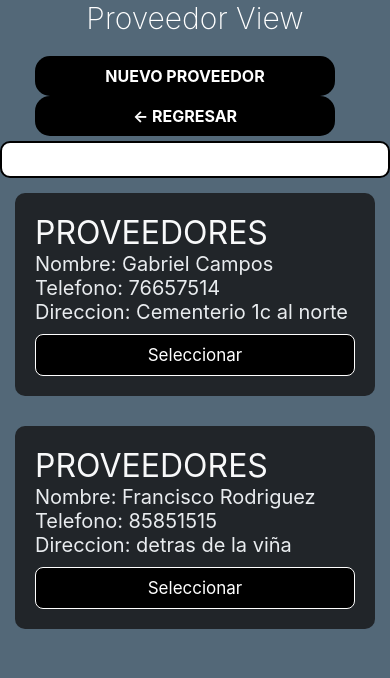
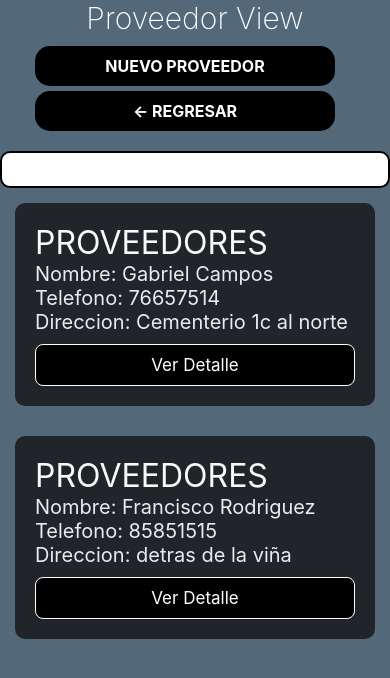
Before and after one commit to FranciscoRodriguez44/Repositorio-Nuevo, a React Native app: screen /ProveedorView in a window 390 px wide. Shown: the top 678 px of the page. Built offline with nearby package versions, Linux system fonts and the light colour scheme.

Commit message:
Cambios diseno y mejoras

```diff
--- a/button/button.js
+++ b/button/button.js
@@ -18,9 +18,11 @@ const styles =StyleSheet.create({
         paddingVertical: 10,
         borderRadius: 15,
         backgroundColor: "black",
-        top:20,
+        top:10,
         left:35,
         width:300,
+        marginBottom: 5
+
     },
     buttonText: {
         color: "white",
--- a/components/utility/CardCompra.js
+++ b/components/utility/CardCompra.js
@@ -29,9 +29,8 @@ export { CardCompra };
 const styles = StyleSheet.create({
 	CardStyle: {
 		backgroundColor: "#212529",
-		// height: "20%",
 		padding: 20,
-		margin: 15,
+		margin: 10,
 		borderRadius: 10
 	},
 	Title: {
--- a/components/utility/CardDetalleCompraView.js
+++ b/components/utility/CardDetalleCompraView.js
@@ -31,22 +31,22 @@ class CardDetalleCompraView extends React.Component {
     return (<View style={styles.CardStyles}>
       {
         this.state.Dataset.map(m =>
-                <Text key = {m.idarticulo} style = {styles.Atribute}>Nombre de Articulos: {m.nombrearticulo}</Text> )
+          <Text key={m.idarticulo} style={styles.Atribute}>Nombre de Articulos: {m.nombrearticulo}</Text>)
       }
-            <Text style= {styles.Atribute}>Cantidad: {this.props.data.cantidadcompra}</Text>
-            <Text style= {styles.Atribute}>Precio: {this.props.data.preciocompra}</Text>
-            <Text style= {styles.Atribute}>Descuento: {this.props.data.descuentocompra}</Text>
+      <Text style={styles.Atribute}>Cantidad: {this.props.data.cantidadcompra}</Text>
+      <Text style={styles.Atribute}>Precio: {this.props.data.preciocompra}</Text>
+      <Text style={styles.Atribute}>Descuento: {this.props.data.descuentocompra}</Text>
 
-          <View style = {styles.box_row}>
+      <View style={styles.box_row}>
         <TouchableOpacity onPress={() => {
 
-                }} style = {styles.btneditar} >
-            <Text style = {styles.ButtonText}>Editar Compra</Text>
+        }} style={styles.btneditar} >
+          <Text style={styles.ButtonText}>Editar Compra</Text>
         </TouchableOpacity>
         <TouchableOpacity onPress={() => {
           this.EliminarDetalleCompra(this.props.data);
-              }} style = {styles.btneliminar} >
-          <Text style = {styles.ButtonText}>Eliminar Compra</Text>
+        }} style={styles.btneliminar} >
+          <Text style={styles.ButtonText}>Eliminar Compra</Text>
         </TouchableOpacity>
       </View>
     </View>)
@@ -56,7 +56,7 @@ class CardDetalleCompraView extends React.Component {
 export { CardDetalleCompraView }
 
 const styles = StyleSheet.create({
-    CardStyles:{
+  CardStyles: {
     justifyContent: "center",
     borderWidth: 1,
     margin: 8,
@@ -84,7 +84,7 @@ const styles = StyleSheet.create({
     marginTop: 4,
     paddingTop: 4,
     paddingBottom: 10,
-        backgroundColor: '#ABFFB6',
+    backgroundColor: '#2F6155',
     borderRadius: 8,
     borderWidth: 1,
     borderColor: 'white'
@@ -100,10 +100,9 @@ const styles = StyleSheet.create({
     borderColor: 'white'
   },
   ButtonText: {
-      color: 'black',
+    color: 'white',
     textAlign: 'center',
-      fontSize: 17,
-
+    fontSize: 17
   },
   box_row: {
     display: 'flex',
--- a/components/utility/CardProveedores.js
+++ b/components/utility/CardProveedores.js
@@ -1,4 +1,4 @@
-import { StyleSheet, Text, View,Button } from "react-native";
+import { StyleSheet, Text, View, Button } from "react-native";
 import { TouchableOpacity } from "react-native-web";
 
 
@@ -12,18 +12,23 @@ const CardProveedores = (props) => {
 			<Text style={styles.Atribute}>Telefono: {props.data.telefonoproveedor} </Text>
 			<Text style={styles.Atribute}>Direccion: {props.data.direccionproveedor} </Text>
 
-			<TouchableOpacity onPress={() => {
-            props.SeleccionProveedor(props.data.idproveedor, props.data.nombreproveedor);
+			<TouchableOpacity
+				title="Add"
+				color="#168aad"
+				onPress={() => {
+					props.selecct ? props.SeleccionProveedor(props.data.idproveedor, props.data.nombreproveedor) : false
 				}}
 
-            style = {styles.Button} >
-            <Text style = {styles.ButtonText}>Seleccionar</Text>
+				style={styles.Button} >
+				{
+					props.selecct ? <Text style={styles.ButtonText}>ADD</Text> : <Text style={styles.ButtonText}>Ver Detalle</Text>
+				}
 			</TouchableOpacity>
 		</View>
 	);
 };
 
-export {CardProveedores };
+export { CardProveedores };
 
 const styles = StyleSheet.create({
 	CardStyle: {
@@ -41,7 +46,7 @@ const styles = StyleSheet.create({
 	Atribute: {
 		color: "#e9ecef",
 		fontSize: 20,
-	},    Button: {
+	}, Button: {
 		marginTop: 10,
 		paddingTop: 10,
 		paddingBottom: 10,
--- a/components/view/ArticulosView.js
+++ b/components/view/ArticulosView.js
@@ -53,6 +53,7 @@ class ArticulosView extends React.Component {
 						CargarArticulos:this. CargarArticulos
 					})} />
 
+
 				<TextInput
 					style={styles.InputStyle}
 					placeholder="Buscar"
--- a/components/view/DetalleCompraView.js
+++ b/components/view/DetalleCompraView.js
@@ -27,8 +27,8 @@ class DetalleCompraView extends React.Component {
 				{
 					this.state.Dataset.map(detalle => {
 						return (
-						<ScrollView style={styles.Container1}>
-						<CardDetalleCompra key={detalle.iddetallecompra}
+						<ScrollView style={styles.Container1} key={detalle.iddetallecompra}>
+						<CardDetalleCompra
 							data={detalle} />
 						</ScrollView>)
 					})
--- a/components/view/FrmCompra.js
+++ b/components/view/FrmCompra.js
@@ -1,6 +1,6 @@
 import React from 'react';
 
-import { StyleSheet, Text, Button, View, TouchableOpacity,Image, TextInput, ScrollView } from 'react-native';
+import { StyleSheet, Text, Button, View, TouchableOpacity, Image, TextInput, ScrollView } from 'react-native';
 
 import Flatbutton, { } from "../../button/button";
 
@@ -27,60 +27,12 @@ class FrmCompra extends React.Component {
 
     }
 
-    // GuardarDetalleCompra = async (Detalle = (new TblDetalleCompra), key) => {
-
-    //     if (this.state.detallecompra.length > 0) {
-
-    //         const detallecompras = this.state.detallecompra.map(p => {
-    //             if (p.idarticulo === key) {
-    //                 this.keys = p.idarticulo;
 
 
-    //                 return p;
-    //             }
-    //             return p;
-    //         });
-
-    //         console.log(this.keys + " == " + key);
-
-    //         if (this.keys == key) {
-
-
-    //             this.setState({
-    //                 detallecompra: detallecompras,
-    //                 Total: this.OpA,
-    //                 IVA: this.OpB
-    //             });
-
-    //         } else {
-
-    //             this.state.detallecompra.push(Detalle);
-
-    //             this.setState({
-    //                 detallecompra: this.state.detallecompra,
-
-    //             });
-
-    //         }
-
-    //     } else {
-
-    //         this.state.detallecompra.push(Detalle);
-
-    //         this.setState({
-    //             detallecompra: this.state.detallecompra,
-
-    //         });
-    //     }
-
-
-    //     this.props.navigation.navigate("FrmCompra");
-    // }
-
-    GuardarDetalleCompra =async(Detalle=(new TblDetalleCompra()))=>{
+    GuardarDetalleCompra = async (Detalle = (new TblDetalleCompra())) => {
         this.state.detallecompra.push(Detalle);
         this.setState({
-            detallecompra:this.state.detallecompra
+            detallecompra: this.state.detallecompra
         })
         this.props.navigation.navigate("FrmCompra");
     }
@@ -92,18 +44,18 @@ class FrmCompra extends React.Component {
 
         this.compra.idproveedor = key;
     }
-    Save =async()=> {
-        this.compra.fecha=this.state.fecha;
+    Save = async () => {
+        this.compra.fecha = this.state.fecha;
 
         await this.compra.Save("idcompra")
-        for(const key in this.state.detallecompra){
+        for (const key in this.state.detallecompra) {
             const detallecompra = this.state.detallecompra[key];
             detallecompra.idcompra = this.compra.idcompra;
             await detallecompra.Save("iddetallecompra")
         }
     }
 
-    EliminarDetalleCompra =async(item) =>{
+    EliminarDetalleCompra = async (item) => {
         const delete_item = this.state.detallecompra.filter(i => i.idarticulo !== item.idarticulo);
 
         this.setState({
@@ -114,13 +66,17 @@ class FrmCompra extends React.Component {
 
     render() {
         return (<ScrollView style={styles.container}>
-                <Image
-			style={{width:480,height:700,position:"absolute"}}
-			source={require('../../components/img/libreria.jpg')}/>
-            <View> <Text style={{ color: "black", alignSelf: "center", fontSize: 25,fontWeight:'bold', }}>REGISTRAR COMPRAS</Text></View>
+            <Image
+                style={{ width: 480, height: 700, position: "absolute" }}
+                source={require('../../components/img/libreriaMA2.jpg')} />
+            <View>
+                <Text style={styles.Tittle}>
+                    REGISTRAR COMPRAS
+                </Text>
+            </View>
 
             <View style={styles.FrmProveedor}>
-                <Text style={{ color: "white", alignSelf: "center", fontSize: 20,fontWeight:'bold' }}>Datos Proveedor</Text>
+                <Text style={{ color: "white", alignSelf: "center", fontSize: 20, fontWeight: 'bold' }}>Datos Proveedor</Text>
                 <View style={styles.box_row}>
                     <TextInput style={styles.InputStyle}
                         placeholder='Proveedor'
@@ -132,15 +88,16 @@ class FrmCompra extends React.Component {
                         value={this.state.ID}
                         disabled />
 
-                    <TouchableOpacity  onPress={async () => {
+                    <TouchableOpacity onPress={async () => {
                         this.props.navigation.navigate("ProveedorView", {
                             SeleccionProveedor: this.SeleccionProveedor,
+                            selecct: true
                         });
-                    }}style={styles.buttonAñadir} >
+                    }} style={styles.buttonAñadir} >
                         <Text style={styles.ButtonText} >Añadir</Text>
 
 
-                         </TouchableOpacity>
+                    </TouchableOpacity>
                 </View>
                 <TextInput style={styles.InputStyle}
                     placeholder='Fecha de Compra'
@@ -149,7 +106,7 @@ class FrmCompra extends React.Component {
 
 
             <ScrollView style={styles.FrmProveedor}>
-                <Text style={{ color: "white", alignSelf: "center", fontSize: 20,fontWeight:'bold' }}>
+                <Text style={{ color: "white", alignSelf: "center", fontSize: 20, fontWeight: 'bold' }}>
                     Detalle de compra</Text>
                 <TouchableOpacity onPress={async () => {
                     this.props.navigation.navigate("FrmDetalleCompra", {
@@ -163,7 +120,7 @@ class FrmCompra extends React.Component {
                 {
                     this.state.detallecompra.map(
                         c => <CardDetalleCompraView key={c.idarticulo} data={c}
-                        EliminarDetalleCompra = {this.EliminarDetalleCompra}
+                            EliminarDetalleCompra={this.EliminarDetalleCompra}
                         />
 
                     )
@@ -172,7 +129,7 @@ class FrmCompra extends React.Component {
             </ScrollView>
 
             <View style={styles.FrmProveedor}>
-                <Text style={{ color: "white", alignSelf: "center", fontSize: 20,fontWeight:'bold' }}>Datos de Compra</Text>
+                <Text style={{ color: "white", alignSelf: "center", fontSize: 20, fontWeight: 'bold' }}>Datos de Compra</Text>
                 <TextInput style={styles.InputStyle}
                     placeholder="IdUsuario"
                     multiline
@@ -212,7 +169,7 @@ class FrmCompra extends React.Component {
 
 
             <Flatbutton text='Cancelar y Regresar' onPress={() =>
-                this.props.navigation.navigate("Home")} />
+                this.props.navigation.navigate("CompraView")} />
 
         </ScrollView>)
     }
@@ -240,7 +197,6 @@ const styles = StyleSheet.create({
         marginBottom: 4,
         marginLeft: 4,
         marginRight: 4,
-
         borderWidth: 2,
         borderRadius: 4,
         borderColor: "black"
@@ -263,21 +219,27 @@ const styles = StyleSheet.create({
         paddingVertical: 10,
         borderRadius: 15,
         backgroundColor: "black",
-        alignSelf:'center' ,
+        alignSelf: 'center',
         width: 300,
     }, ButtonText: {
         color: 'white',
         textAlign: 'center',
         fontSize: 17
-    },buttonAñadir:{
-        color:"black",
+    }, buttonAñadir: {
+        color: "black",
         flex: 1,
         marginTop: 2,
         paddingTop: 4,
         paddingBottom: 6,
-        backgroundColor: '#55FF75',
+        backgroundColor: '#2F6155',
         borderRadius: 4,
         borderWidth: 1,
         borderColor: 'white'
+    },
+    Tittle: {
+        color: "white",
+        alignSelf: "center",
+        fontSize: 25,
+        fontWeight: 'bold',
     }
 });
--- a/components/view/FrmDetalleCompra.js
+++ b/components/view/FrmDetalleCompra.js
@@ -1,6 +1,6 @@
 import React from 'react';
 
-import { StyleSheet, Text, Button, View,Image, ActivityIndicator, TextInput, ScrollView,TouchableOpacity } from 'react-native';
+import { StyleSheet, Text, Button, View, Image, ActivityIndicator, TextInput, ScrollView, TouchableOpacity } from 'react-native';
 import { CardMercancia } from '../utility/FrmMercancia';
 
 import Flatbutton, { } from "../../button/button";
@@ -33,30 +33,29 @@ class FrmDetalleCompra extends React.Component {
     render() {
         return (<ScrollView style={styles.container}>
             <Image
-			style={{width:480,height:700,position:"absolute"}}
-			source={require('../../components/img/libreria.jpg')}/>
-
+                style={{ width: 480, height: 700, position: "absolute" }}
+                source={require('../../components/img/libreriaMA2.jpg')} />
             <View>
-                   <Text style={{ color: "black", alignSelf: "center", fontSize: 25,fontWeight:'bold',}}>REGISTRAR DETALLE</Text>
+                <Text style={ styles.Tittle}>REGISTRAR DETALLE</Text>
 
             </View>
 
-            <View style = { styles.Frm }>
+            <View style={styles.Frm}>
 
-                <View style = { styles.box_row }>
-                    <TextInput style = {styles.InputStyle}
+                <View style={styles.box_row}>
+                    <TextInput style={styles.InputStyle}
                         placeholder='Articulo'
-                        value = { this.state.articulo }
+                        value={this.state.articulo}
                         disabled />
 
-                    <TextInput style = {styles.subitem_2}
-                        placeholder = 'ID'
-                        value = { this.state.Id }
+                    <TextInput style={styles.subitem_2}
+                        placeholder='ID'
+                        value={this.state.Id}
                         disabled />
 
-            <TouchableOpacity onPress= { async () => {
+                    <TouchableOpacity onPress={async () => {
                         this.props.navigation.navigate("ArticulosView", {
-                    GuardarArticulo: this.GuardarArticulo ,
+                            GuardarArticulo: this.GuardarArticulo,
                             selecct: true
                         });
                     }} style={styles.buttonAñadir}>
@@ -112,9 +111,11 @@ const styles = StyleSheet.create({
         borderWidth: 2,
         borderRadius: 5,
         backgroundColor: "white",
-    }, container: {
+    },
+    container: {
         backgroundColor: "#536878",
-    }, Frm: {
+    },
+    Frm: {
         display: 'flex',
         flexDirection: 'column',
         padding: 4,
@@ -122,7 +123,6 @@ const styles = StyleSheet.create({
         marginBottom: 4,
         marginLeft: 4,
         marginRight: 4,
-
         borderWidth: 2,
         borderRadius: 4,
         borderColor: "black"
@@ -145,15 +145,22 @@ const styles = StyleSheet.create({
         color: 'white',
         textAlign: 'center',
         fontSize: 17
-    },buttonAñadir:{
-        color:"black",
+    },
+    buttonAñadir: {
+        color: "black",
         flex: 1,
         marginTop: 2,
         paddingTop: 4,
         paddingBottom: 6,
-        backgroundColor: '#55FF75',
+        backgroundColor: '#2F6155',
         borderRadius: 4,
         borderWidth: 1,
         borderColor: 'white'
+    },
+    Tittle: {
+        color: "white",
+        alignSelf: "center",
+        fontSize: 25,
+        fontWeight: 'bold',
     }
 });
--- a/components/view/ProveedorView.js
+++ b/components/view/ProveedorView.js
@@ -14,6 +14,7 @@ class ProveedorView extends React.Component {
         this.state = {
             isloding: false,
             Dataset: [],
+            selecct: this.props.route.params ?? false
         };
         this.Proveedor = new TblProveedor();
         this.CargarProveedores();
@@ -59,7 +60,8 @@ class ProveedorView extends React.Component {
                     this.state.Dataset.map(
                         c => <CardProveedores key={c.idproveedor}
                             data={c} SeleccionProveedor={this.SeleccionProveedor}
-                            CargarProveedores={this.CargarProveedores} />
+                            selecct={this.state.selecct}
+                            />
                     )}
 
             </ScrollView>)
```
Also changed, not shown: components/view/CompraView.js (+4 -4 lines). Lines whose indentation alone changed are shown as unchanged.
